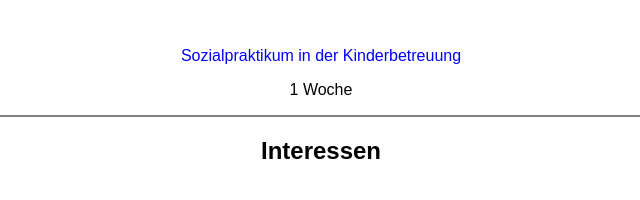
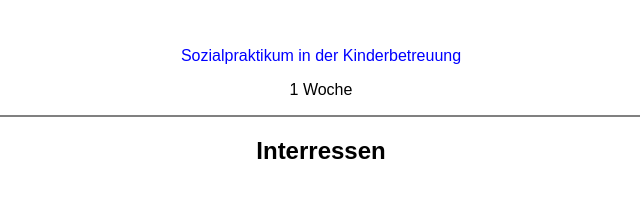
Before and after one commit to simply-max/online-CV, a plain HTML site: page index.html in a window 1280 px wide. Shown: the part 1638-1838 px from the top of the page, 319-959 px from the left. Drawn offline with Linux system fonts and the light colour scheme.

Commit message:
Correcting mistake in "Interressen".

```diff
--- a/index.html
+++ b/index.html
@@ -81,7 +81,7 @@
     </div>
 
 <!-- Interessen & Hobbys -->
-    <h2>Interessen</h2>
+    <h2>Interressen</h2>
 
       <ul class="Interessen">
         <li>Programmieren</li>
```
